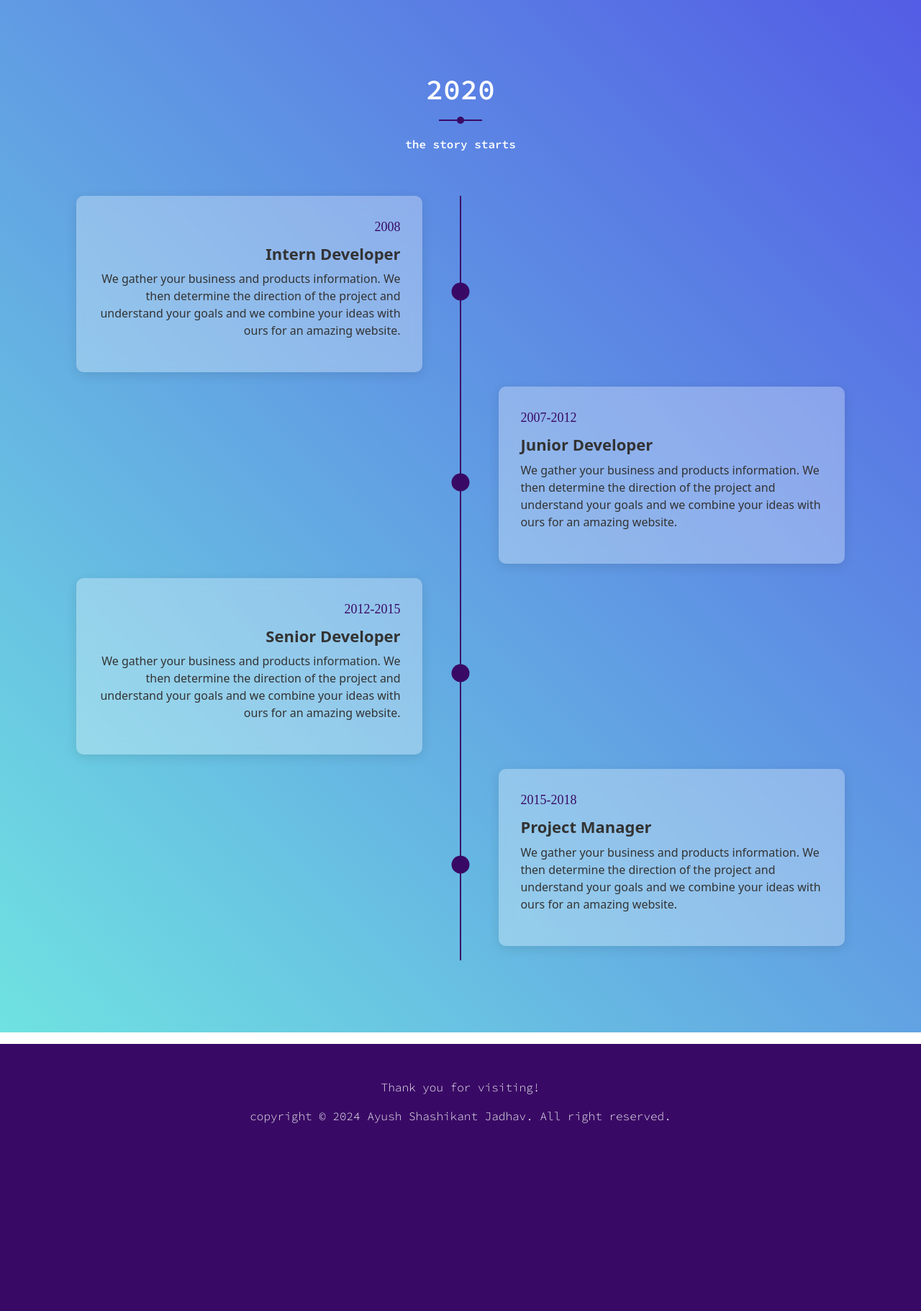
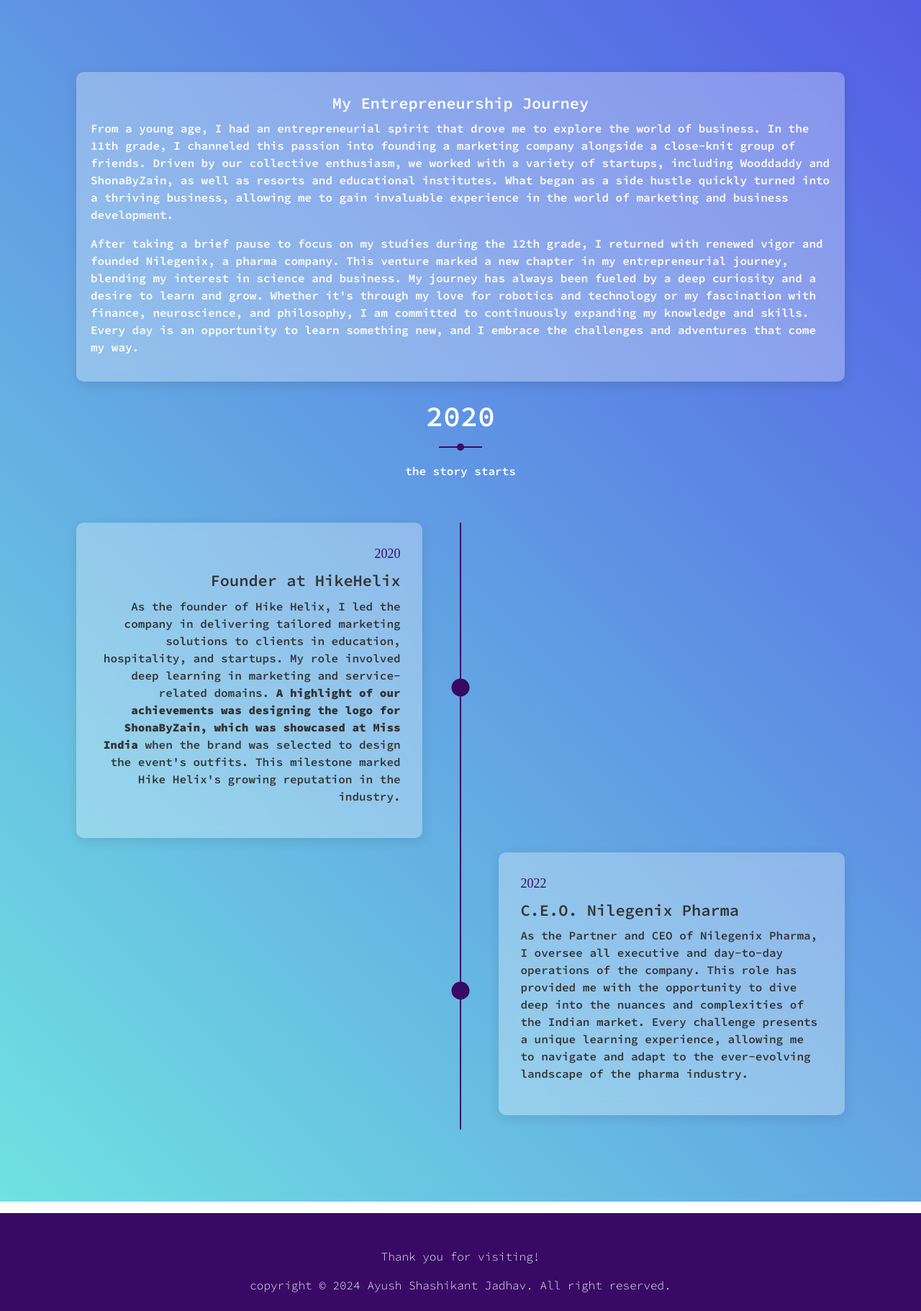
Before and after one commit to ayushsj99/Personal-Website, a Flask app: page /entrepreneurship in a window 1280 px wide. Shown: the part 88-1909 px from the top of the page at 72% size. Before the commit the page ends 1648 px from the top, so only its background shows below. Run offline with Flask 3, Linux system fonts and the light colour scheme.

Commit message:
completed entreprenurship page

```diff
--- a/app/templates/entrepreneurship.html
+++ b/app/templates/entrepreneurship.html
@@ -4,6 +4,21 @@
 {%block body%}
 <div class="container-fluid pt-100 pb-100">
     <div class="container">
+        <div class="row">
+            <div class="col-xl-12 mx-auto">
+                <div class="timeline_content mb-4">
+                    <div class="card-body">
+                        <h4 class="card-title text-center custom-text source-code-pro-custom">My Entrepreneurship Journey</h4>
+                        <p class="custom-text source-code-pro-custom">
+                            From a young age, I had an entrepreneurial spirit that drove me to explore the world of business. In the 11th grade, I channeled this passion into founding a marketing company alongside a close-knit group of friends. Driven by our collective enthusiasm, we worked with a variety of startups, including Wooddaddy and ShonaByZain, as well as resorts and educational institutes. What began as a side hustle quickly turned into a thriving business, allowing me to gain invaluable experience in the world of marketing and business development.
+                        </p>
+                        <p class="custom-text source-code-pro-custom">
+                            After taking a brief pause to focus on my studies during the 12th grade, I returned with renewed vigor and founded Nilegenix, a pharma company. This venture marked a new chapter in my entrepreneurial journey, blending my interest in science and business. My journey has always been fueled by a deep curiosity and a desire to learn and grow. Whether it's through my love for robotics and technology or my fascination with finance, neuroscience, and philosophy, I am committed to continuously expanding my knowledge and skills. Every day is an opportunity to learn something new, and I embrace the challenges and adventures that come my way.
+                        </p>
+                    </div>
+                </div>
+            </div>
+        </div>
         <div class="row">
             <div class="col-xl-8 mx-auto text-center">
                 <div class="section-title source-code-pro-custom custom-text">
@@ -17,34 +32,18 @@
                 <ul class="timeline-list">
                     <!-- Single Experience -->
                     <li>
-                        <div class="timeline_content">
-                            <span>2008</span>
-                            <h4>Intern Developer</h4>
-                            <p>We gather your business and products information. We then determine the direction of the project and understand your goals and we combine your ideas with ours for an amazing website.</p>
+                        <div class="timeline_content source-code-pro-custom">
+                            <span>2020</span>
+                            <h4>Founder at HikeHelix</h4>
+                            <p>As the founder of Hike Helix, I led the company in delivering tailored marketing solutions to clients in education, hospitality, and startups. My role involved deep learning in marketing and service-related domains.<strong> A highlight of our achievements was designing the logo for ShonaByZain, which was showcased at Miss India</strong> when the brand was selected to design the event's outfits. This milestone marked Hike Helix's growing reputation in the industry.</p>
                         </div>
                     </li>
                     <!-- Single Experience -->
                     <li>
-                        <div class="timeline_content">
-                            <span>2007-2012</span>
-                            <h4>Junior Developer</h4>
-                            <p>We gather your business and products information. We then determine the direction of the project and understand your goals and we combine your ideas with ours for an amazing website.</p>
-                        </div>
-                    </li>
-                    <!-- Single Experience -->
-                    <li>
-                        <div class="timeline_content">
-                            <span>2012-2015</span>
-                            <h4>Senior Developer</h4>
-                            <p>We gather your business and products information. We then determine the direction of the project and understand your goals and we combine your ideas with ours for an amazing website.</p>
-                        </div>
-                    </li>
-                    <!-- Single Experience -->
-                    <li>
-                        <div class="timeline_content">
-                            <span>2015-2018</span>
-                            <h4>Project Manager</h4>
-                            <p>We gather your business and products information. We then determine the direction of the project and understand your goals and we combine your ideas with ours for an amazing website.</p>
+                        <div class="timeline_content source-code-pro-custom">
+                            <span>2022</span>
+                            <h4>C.E.O. Nilegenix Pharma</h4>
+                            <p>As the Partner and CEO of Nilegenix Pharma, I oversee all executive and day-to-day operations of the company. This role has provided me with the opportunity to dive deep into the nuances and complexities of the Indian market. Every challenge presents a unique learning experience, allowing me to navigate and adapt to the ever-evolving landscape of the pharma industry.</p>
                         </div>
                     </li>
                 </ul>
```
